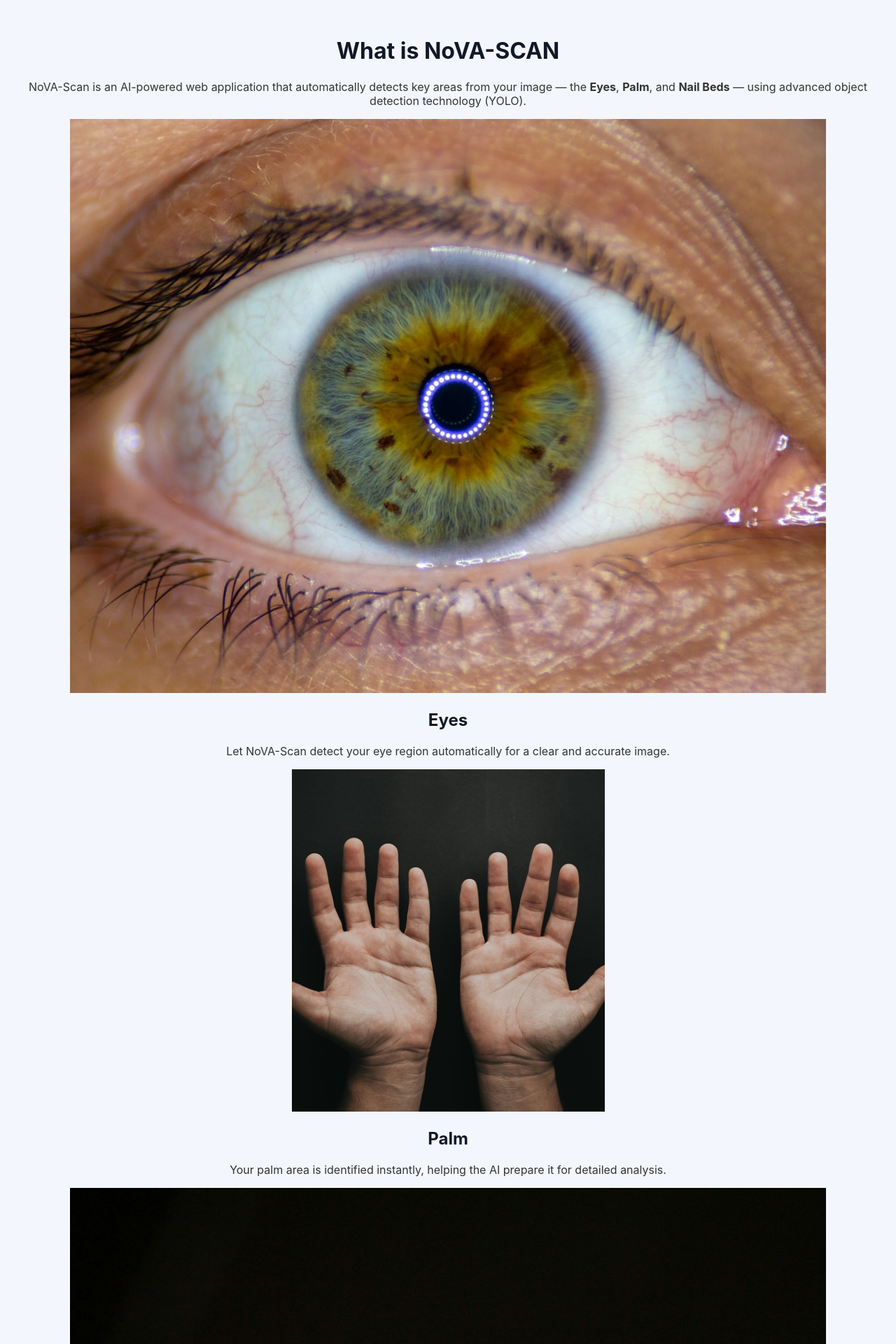
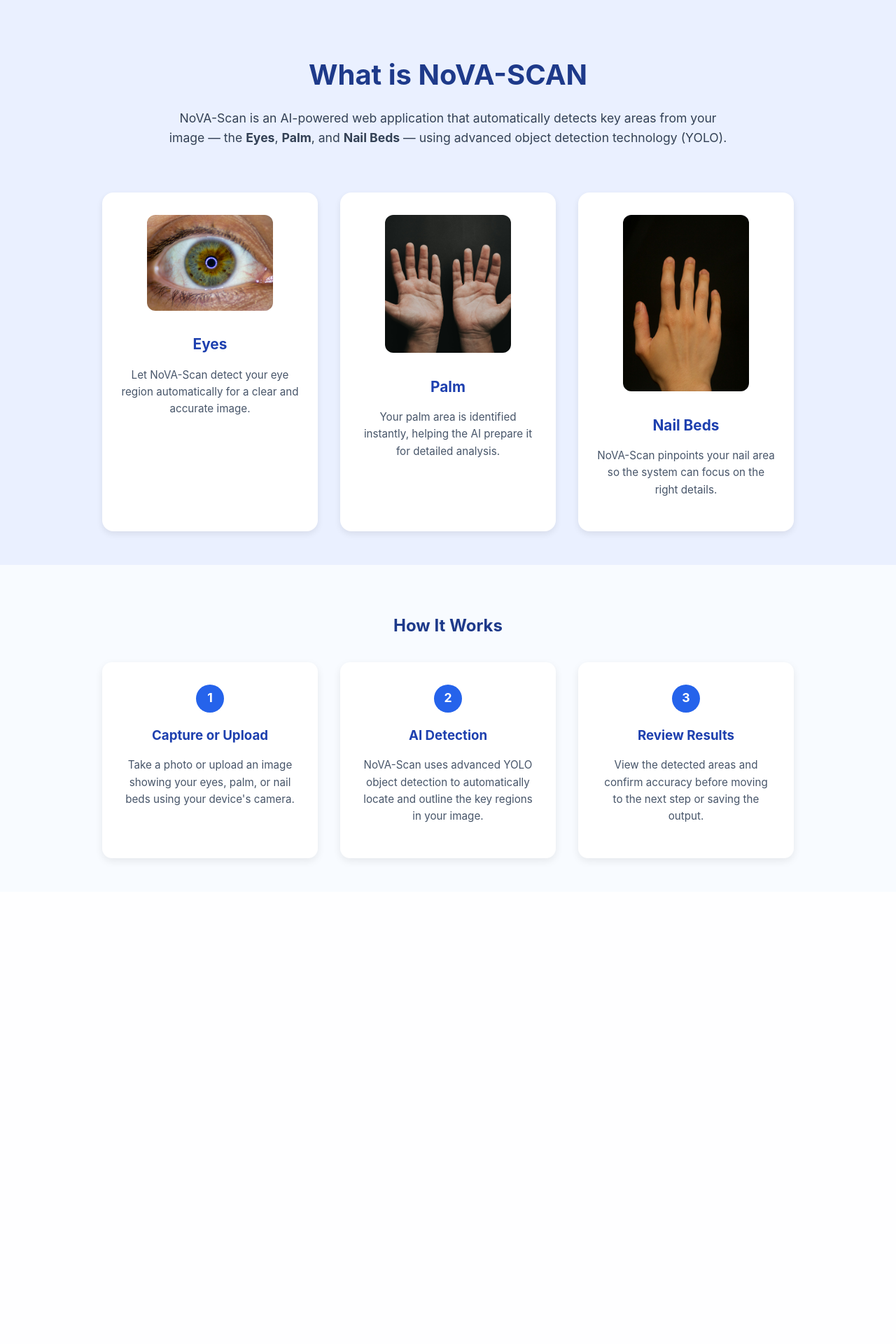
Before and after one commit to Sigfredkent123/nova-detection-pipeline, a Flask app: template templates/index.html in a window 1280 px wide. Shown: the top 1920 px of the page at 70% size. After the commit the page ends 1232 px from the top, so only its background shows below. Run offline with Flask 3, Linux system fonts and the light colour scheme; the template is opened without the code that fills it, so the values that code supplies are empty.

Commit message:
Update style.css

```diff
--- a/static/css/style.css
+++ b/static/css/style.css
@@ -1,196 +1,138 @@
-/* === GLOBAL === */
+/* === GLOBAL STYLES === */
 body {
-  background-color: #f3f6fc;
-  font-family: 'Inter', sans-serif;
+  margin: 0;
+  font-family: "Inter", sans-serif;
+  background-color: #eaf0ff;
+  color: #1e293b;
   text-align: center;
-  color: #333;
-  margin: 0;
-  padding: 2rem;
+  line-height: 1.6;
 }
 
-h1, h2, h3 {
-  color: #111827;
-  font-weight: 700;
+header {
+  padding: 3rem 1rem 1rem;
 }
 
-.container {
-  max-width: 900px;
-  margin: 0 auto;
+h1 {
+  font-size: 2.5rem;
+  color: #1e3a8a;
+  margin-bottom: 1rem;
 }
 
-/* === LANDING / SELECTION === */
-.landing {
-  margin-top: 4rem;
+.subtitle {
+  max-width: 800px;
+  margin: 0 auto 3rem;
+  font-size: 1.1rem;
+  color: #334155;
 }
 
-.landing h1 {
-  font-size: 2.5rem;
-  margin-bottom: 1.5rem;
-}
-
-.parameter-grid {
+/* === CARD SECTION === */
+.cards-section {
   display: flex;
   justify-content: center;
   gap: 2rem;
   flex-wrap: wrap;
+  padding: 0 1rem 3rem;
 }
 
-.parameter-btn {
-  background: white;
-  border: 2px solid #e0e0e0;
-  border-radius: 14px;
-  padding: 2rem;
-  width: 180px;
-  font-size: 1.2rem;
+.card {
+  background: #ffffff;
+  border-radius: 16px;
+  box-shadow: 0 4px 10px rgba(0, 0, 0, 0.08);
+  padding: 2rem 1.5rem;
+  width: 260px;
+  transition: all 0.3s ease;
   cursor: pointer;
-  box-shadow: 0 2px 8px rgba(0,0,0,0.05);
-  transition: all 0.25s ease-in-out;
 }
 
-.parameter-btn:hover {
-  border-color: #0059ff;
-  transform: scale(1.05);
+.card:hover {
+  transform: translateY(-8px);
+  box-shadow: 0 6px 18px rgba(0, 0, 0, 0.15);
 }
 
-/* === CAMERA PAGE === */
-.upload-box {
-  background: white;
-  border: 2px dashed #b0b0b0;
-  padding: 3rem 2rem;
-  border-radius: 16px;
-  margin: 2rem auto;
-  width: 80%;
-  max-width: 600px;
-  transition: all 0.3s;
+.card img {
+  width: 100%;
+  max-width: 180px;
+  border-radius: 12px;
+  margin-bottom: 1rem;
 }
 
-.upload-box:hover {
-  border-color: #0059ff;
+.card h2 {
+  color: #1e40af;
+  font-size: 1.3rem;
+  margin: 0.5rem 0;
 }
 
-input[type="file"] {
-  display: none;
+.card p {
+  color: #475569;
+  font-size: 0.95rem;
 }
 
-label.file-label {
-  display: inline-block;
-  padding: 0.8rem 1.5rem;
-  background: #0059ff;
-  color: white;
-  border-radius: 10px;
-  cursor: pointer;
-  font-weight: 600;
-  transition: background 0.3s;
+/* === HOW IT WORKS SECTION === */
+.how-section {
+  background: #f8fbff;
+  padding: 3rem 1rem;
 }
 
-label.file-label:hover {
-  background: #003fcc;
+.how-section h2 {
+  color: #1e3a8a;
+  margin-bottom: 2rem;
 }
 
-.preview {
-  margin-top: 1.5rem;
+.steps {
+  display: flex;
+  justify-content: center;
+  align-items: stretch;
+  flex-wrap: wrap;
+  gap: 2rem;
+  max-width: 1000px;
+  margin: 0 auto;
 }
 
-.preview img {
-  max-width: 100%;
-  max-height: 300px;
-  border-radius: 12px;
-  border: 2px solid #ddd;
+.step {
+  background: #ffffff;
+  border-radius: 14px;
+  box-shadow: 0 4px 12px rgba(0, 0, 0, 0.08);
+  padding: 2rem 1.5rem;
+  width: 260px;
+  transition: all 0.3s ease;
 }
 
-/* === RESULTS PAGE === */
-.image-comparison {
-  display: flex;
-  justify-content: center;
-  gap: 2rem;
-  flex-wrap: wrap;
-  margin: 2rem 0;
+.step:hover {
+  transform: translateY(-5px);
 }
 
-.image-box {
-  background: #fff;
-  padding: 1rem;
-  border-radius: 12px;
-  box-shadow: 0 2px 10px rgba(0,0,0,0.1);
+.circle {
+  background-color: #2563eb;
+  color: white;
+  width: 40px;
+  height: 40px;
+  border-radius: 50%;
+  display: flex;
+  align-items: center;
+  justify-content: center;
+  font-weight: 700;
+  margin: 0 auto 1rem;
+  font-size: 1.1rem;
 }
 
-.result-image {
-  max-width: 380px;
-  border-radius: 8px;
-  border: 2px solid #ddd;
+.step h3 {
+  color: #1e40af;
+  margin-bottom: 0.5rem;
 }
 
-.info-block {
-  background: #fff;
-  margin-top: 1rem;
-  padding: 1rem;
-  border-radius: 10px;
-  box-shadow: 0 1px 8px rgba(0,0,0,0.1);
+.step p {
+  color: #475569;
+  font-size: 0.95rem;
+  padding: 0 0.5rem;
 }
 
-.button-group {
-  margin-top: 2rem;
+/* === RESPONSIVE === */
+@media (max-width: 768px) {
+  .card, .step {
+    width: 90%;
+  }
+
+  h1 {
+    font-size: 2rem;
+  }
 }
-
-.btn {
-  display: inline-block;
-  background: #0059ff;
-  color: white;
-  padding: 0.7rem 1.4rem;
-  border-radius: 8px;
-  text-decoration: none;
-  margin: 0 0.5rem;
-  font-weight: 600;
-  transition: background 0.3s;
-}
-
-.btn:hover {
-  background: #003fcc;
-}
-.results-grid {
-  display: flex;
-  justify-content: center;
-  align-items: flex-start;
-  gap: 40px;
-  margin-top: 40px;
-}
-
-.image-box {
-  text-align: center;
-}
-
-.preview {
-  max-width: 450px;
-  height: auto;
-  border-radius: 12px;
-  border: 2px solid #ccc;
-  box-shadow: 0 0 10px rgba(0,0,0,0.1);
-}
-
-.summary {
-  text-align: center;
-  margin-top: 20px;
-  font-size: 1.2em;
-  color: #444;
-}
-
-.error {
-  color: red;
-  text-align: center;
-  font-size: 1.1em;
-}
-
-.button {
-  display: inline-block;
-  margin: 30px auto;
-  padding: 12px 24px;
-  background-color: #2b72ff;
-  color: white;
-  border-radius: 8px;
-  text-decoration: none;
-  font-weight: bold;
-}
-
-.button:hover {
-  background-color: #1f56c1;
-}
```
